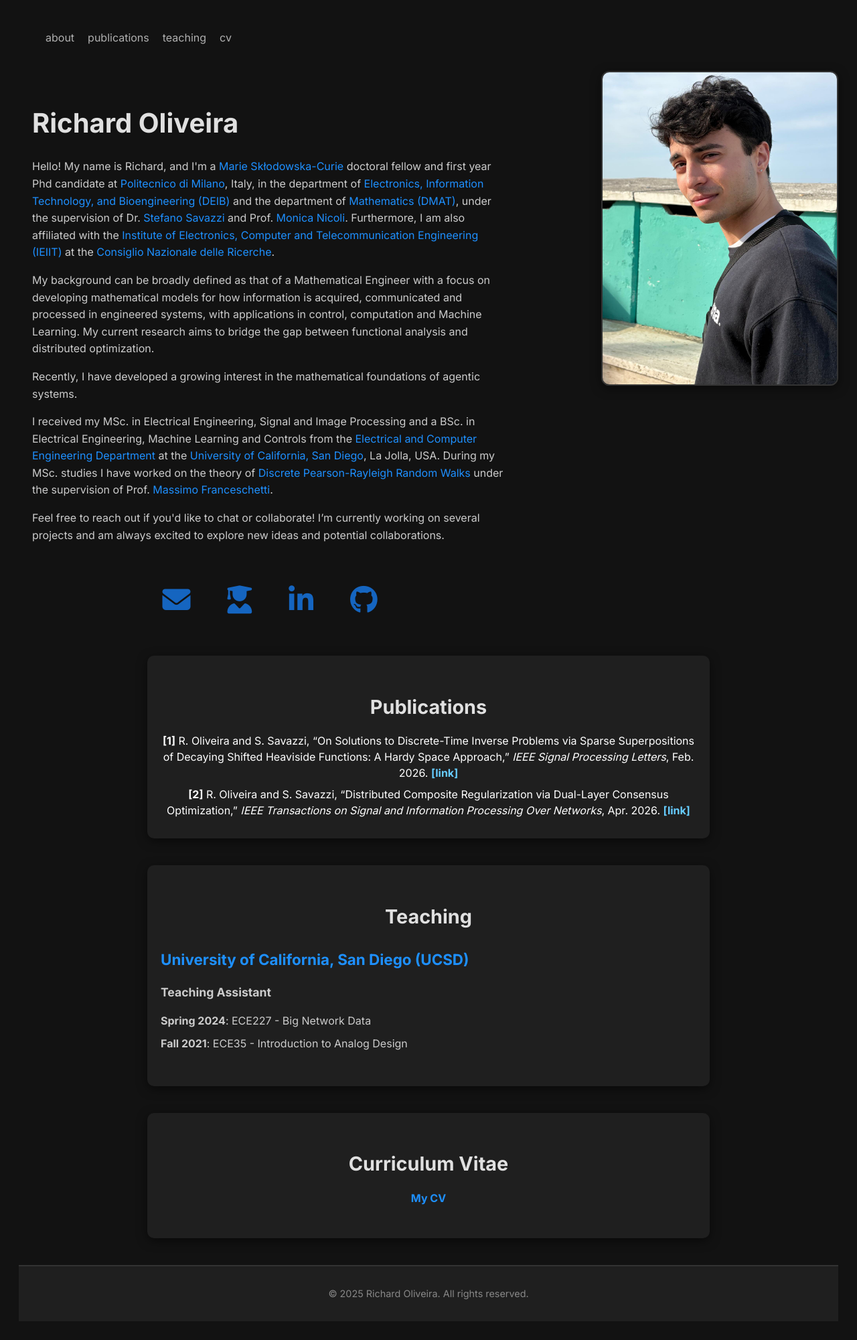
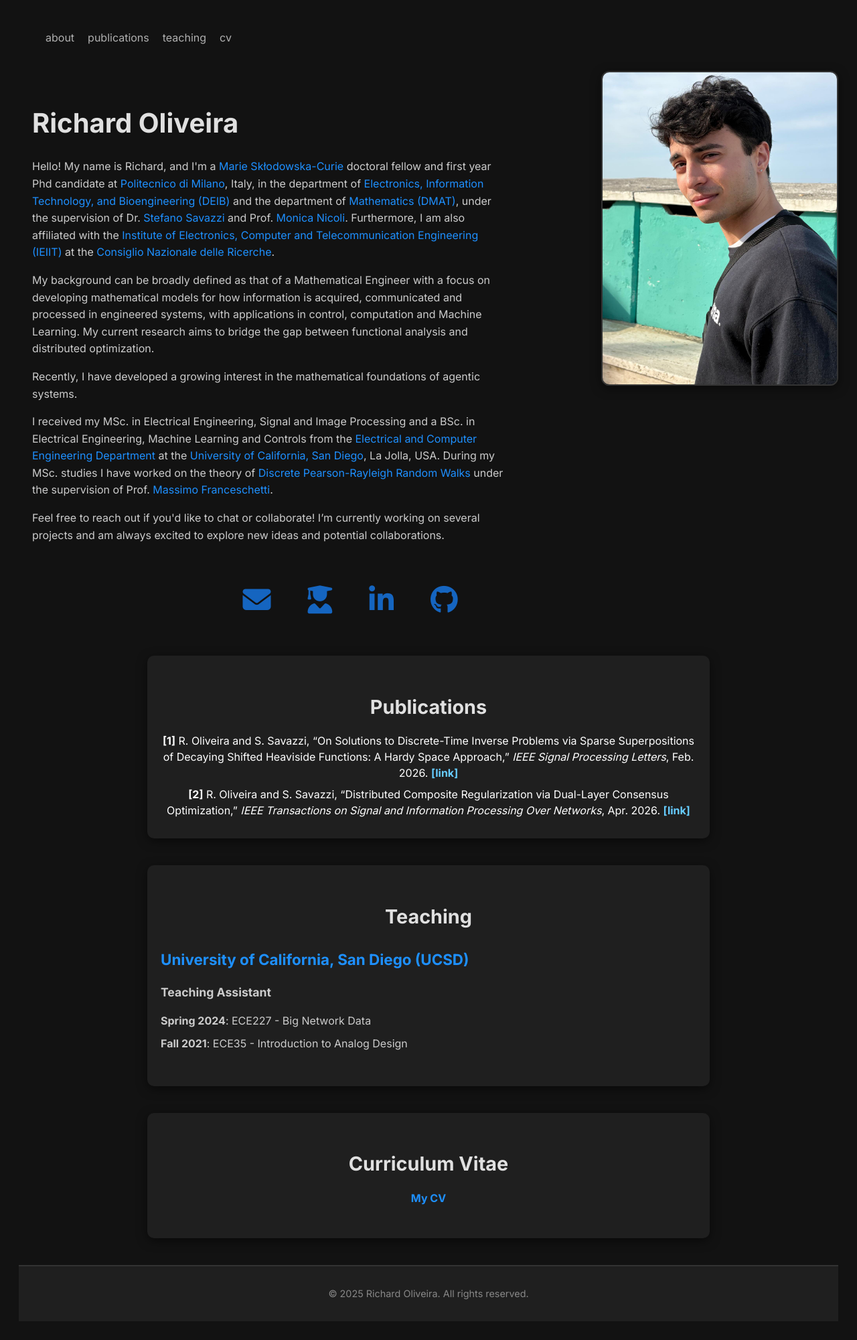
Before and after one commit to raolivei13/website_rich, a Jekyll site: the page index.html, which Jekyll copies as it is, in a window 1280 px wide. Shown: the whole page at 67% size. Built offline with Jekyll 4.4.1, drawn with Linux system fonts in a browser that asks for light colours.

Commit message:
Update index.html

```diff
--- a/index.html
+++ b/index.html
@@ -75,6 +75,7 @@ href="https://cdnjs.cloudflare.com/ajax/libs/font-awesome/6.5.2/css/all.min.css"
     font-size:42px;
     margin-top:50px;
     margin-bottom:10px;
+    padding-left:120px;
 ">
 
     <!-- Email -->
```
